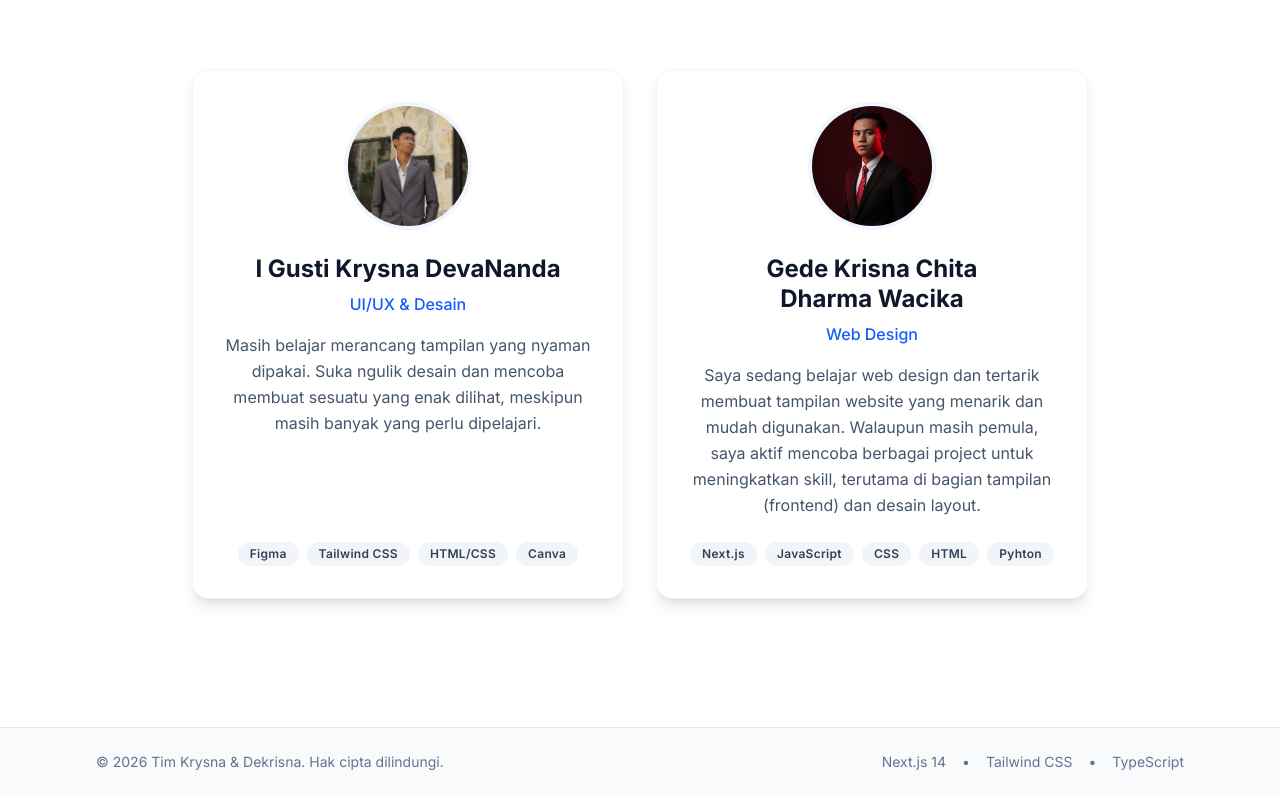
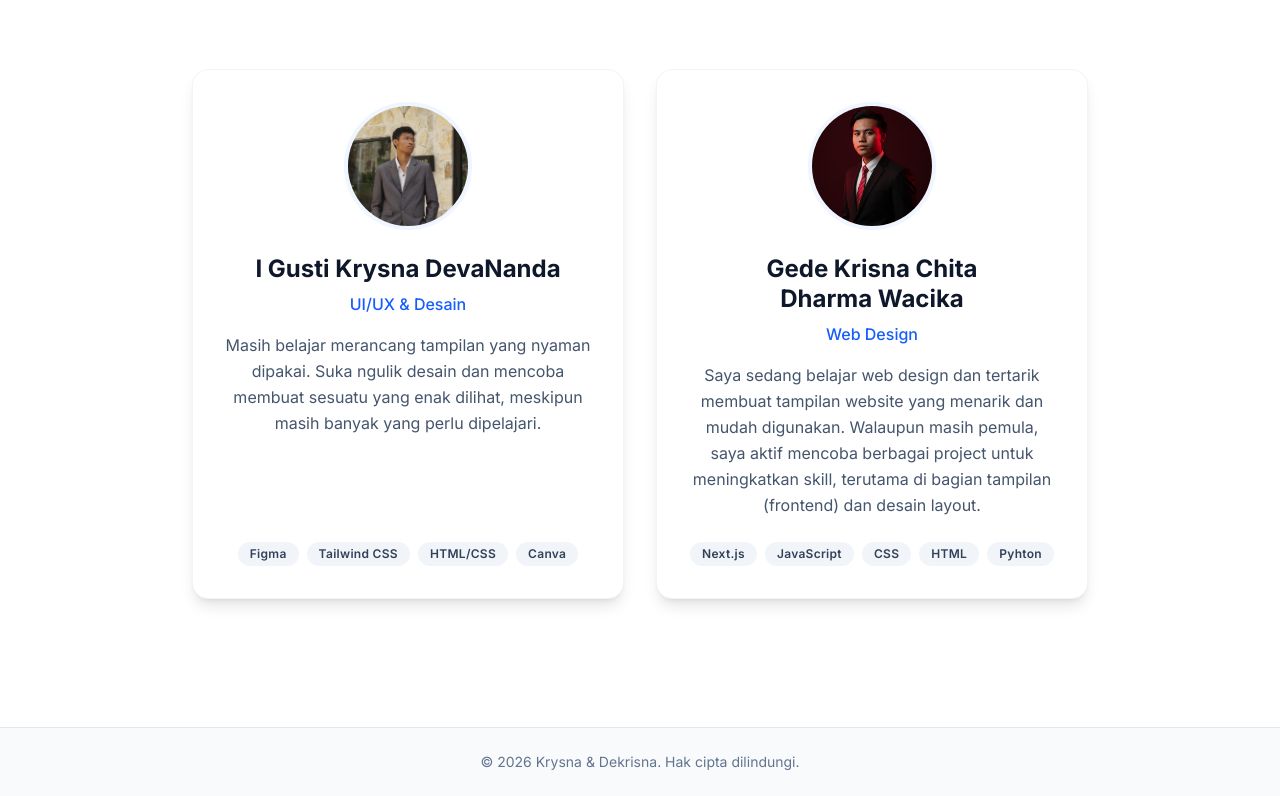
Before and after one commit to krysna07/Uts-Pweb, a Next.js app: page / in a window 1280 px wide. Shown: the part 1203-1999 px from the top of the page. Built offline with nearby package versions, Linux system fonts and the light colour scheme.

Commit message:
feast :Update center footer

```diff
--- a/components/Footer.tsx
+++ b/components/Footer.tsx
@@ -1,17 +1,12 @@
 export default function Footer() {
   return (
     <footer className="w-full py-6 mt-12 border-t border-slate-200 dark:border-slate-800 bg-slate-50 dark:bg-slate-900">
-      <div className="max-w-6xl mx-auto px-4 sm:px-6 lg:px-8 flex flex-col md:flex-row justify-between items-center">
-        <p className="text-slate-500 dark:text-slate-400 text-sm mb-4 md:mb-0">
-          © {new Date().getFullYear()} Tim Krysna & Dekrisna. Hak cipta dilindungi.
+      <div className="max-w-6xl mx-auto px-4 sm:px-6 lg:px-8 flex justify-center items-center">
+
+        <p className="text-slate-500 dark:text-slate-400 text-sm text-center">
+          © {new Date().getFullYear()} Krysna & Dekrisna. Hak cipta dilindungi.
         </p>
-        <div className="flex space-x-4 text-sm text-slate-500 dark:text-slate-400">
-          <span>Next.js 14</span>
-          <span>•</span>
-          <span>Tailwind CSS</span>
-          <span>•</span>
-          <span>TypeScript</span>
-        </div>
+
       </div>
     </footer>
   );
```
